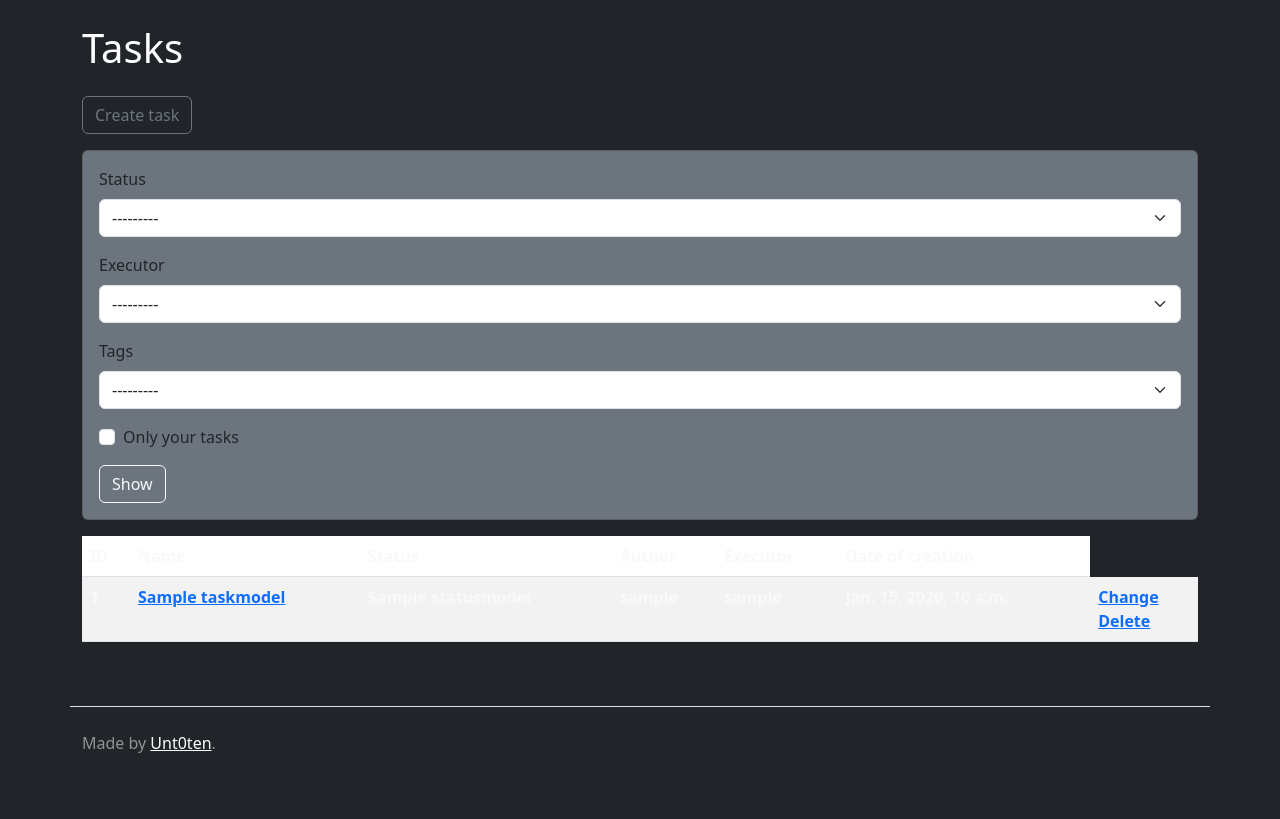
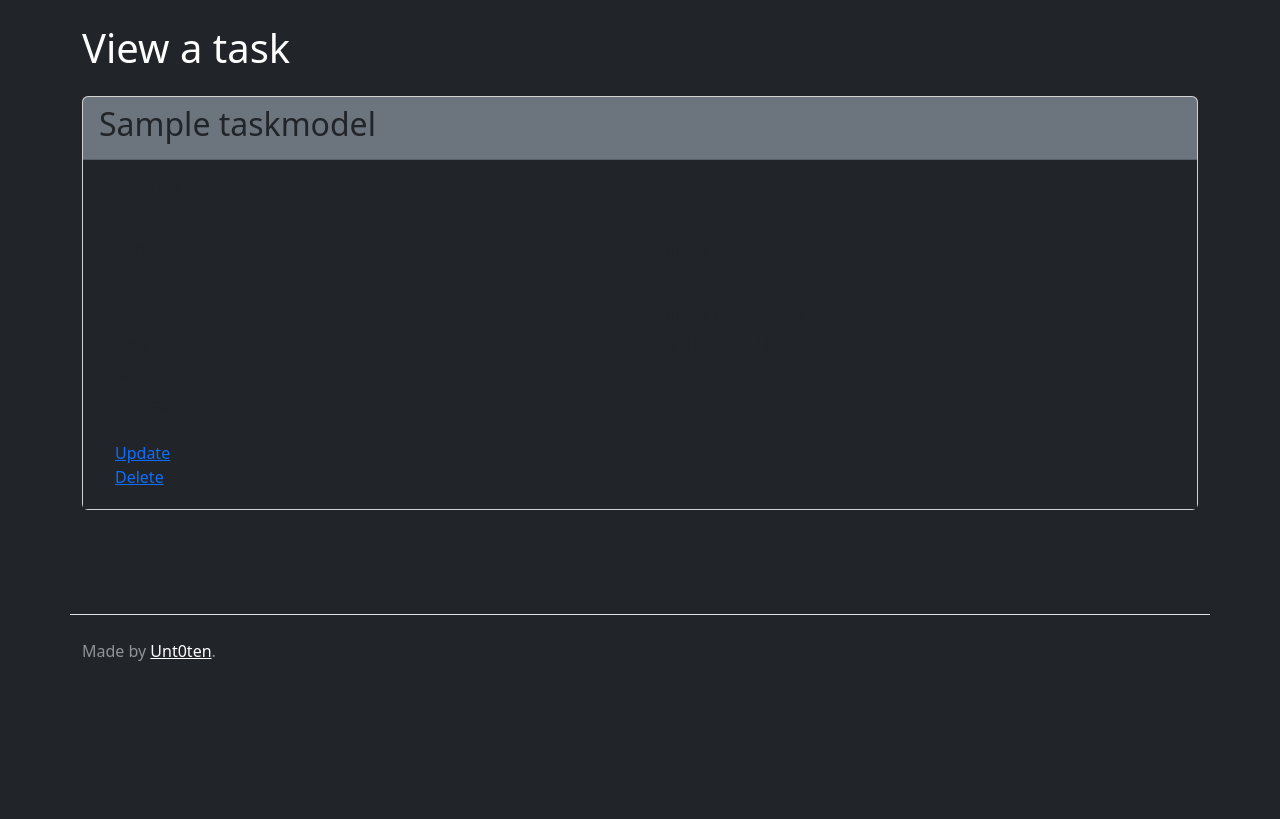
Before and after one commit to Unt0ten/python-project-52, a Django app: page /tasks/1/ in a window 1280 px wide. Shown: the part 73-892 px from the top of the page. After the commit the page ends 734 px from the top, so only its background shows below. Run offline with Django 4.2, Linux system fonts and the light colour scheme; a user stored in the database is signed in; tables that the repository leaves empty hold one stand-in row (values such as "Sample post"); some libraries are stand-ins or nearby versions.

Commit message:
add tasks views

```diff
--- a/task_manager/tasks/admin.py
+++ b/task_manager/tasks/admin.py
@@ -11,6 +11,7 @@ class CustomUserAdmin(admin.ModelAdmin):
         'description',
         'status',
         'executor',
+        'author',
         'created_at'
     )
     search_fields = [
--- a/task_manager/tasks/models.py
+++ b/task_manager/tasks/models.py
@@ -27,6 +27,12 @@ class TaskModel(models.Model):
     executor = models.ForeignKey(
         User,
         on_delete=models.PROTECT,
-        related_name='executor'
+        related_name='executor',
+        null=True,
+        blank=True,
     )
     created_at = models.DateTimeField(default=timezone.now)
+
+    def get_absolute_url(self):
+        url = 'tasks'
+        return url
--- a/task_manager/tasks/urls.py
+++ b/task_manager/tasks/urls.py
@@ -3,8 +3,8 @@ from task_manager.tasks import views
 
 urlpatterns = [
     path('', views.TasksView.as_view(), name='tasks'),
-    path('1/', views.TasksView.as_view(), name='view_task'),
+    path('<int:pk>/', views.SpecificTaskView.as_view(), name='view_task'),
     path('create/', views.CreateTaskView.as_view(), name='create_task'),
-    path('1/update/', views.UpdateTaskView.as_view(), name='update_task'),
-    path('1/delete/', views.DeleteTaskView.as_view(), name='delete_task')
+    path('<int:pk>/update/', views.UpdateTaskView.as_view(), name='update_task'),
+    path('<int:pk>/delete/', views.DeleteTaskView.as_view(), name='delete_task')
 ]
--- a/task_manager/tasks/views.py
+++ b/task_manager/tasks/views.py
@@ -9,13 +9,15 @@ from django.views.generic import CreateView
 from task_manager.statuses.models import StatusModel
 from .models import TaskModel
 from .forms import TaskModelForm
-from  .mixins import CustomAccessMixin, CustomLoginRequiredMixin
+from .mixins import CustomAccessMixin, CustomLoginRequiredMixin
 
 
 class SpecificTaskView(View):
 
     def get(self, request, *args, **kwargs):
-        return render(request, 'tasks/view_task.html')
+        task_id = kwargs.get('pk')
+        task = TaskModel.objects.get(id=task_id)
+        return render(request, 'tasks/view_task.html', {'task': task})
 
 
 class TasksView(CustomLoginRequiredMixin, View):
@@ -24,8 +26,6 @@ class TasksView(CustomLoginRequiredMixin, View):
         users = User.objects.all()
         statuses = StatusModel.objects.all()
         tasks = TaskModel.objects.all()
-        # for task in tasks:
-        #     print(task.author.get_full_name())
         return render(
             request,
             'tasks/tasks.html',
@@ -33,20 +33,12 @@ class TasksView(CustomLoginRequiredMixin, View):
         )
 
 
-class CreateTaskView(LoginRequiredMixin, CreateView):
+class CreateTaskView(CustomLoginRequiredMixin, CreateView):
 
     def form_valid(self, form):
-        """If the form is valid, save the associated model."""
         form.instance.author = self.request.user
         self.object = form.save()
         return super().form_valid(form)
-
-    # def get_form_kwargs(self):
-    #     kwargs = super().get_form_kwargs()
-    #     kwargs.update({
-    #         'author': self.request.user if self.request.user.is_authenticated else None,
-    #     })
-    #     return kwargs
 
     def get(self, request, *args, **kwargs):
         users = User.objects.all()
@@ -67,22 +59,73 @@ class CreateTaskView(LoginRequiredMixin, CreateView):
     def post(self, request, *args, **kwargs):
         form = TaskModelForm(request.POST)
         if form.is_valid():
-            form.save()
+            self.form_valid(form)
             messages.success(
                 request, _('Your task has been successfully created!')
-                )
+            )
             return redirect('tasks')
 
         return render(request, 'tasks/create.html', {'form': form})
 
 
-class UpdateTaskView(View):
+class UpdateTaskView(CustomLoginRequiredMixin, View):
 
     def get(self, request, *args, **kwargs):
-        return render(request, 'tasks/update.html')
+        users = User.objects.all()
+        statuses = StatusModel.objects.all()
+        tasks = TaskModel.objects.all()
+        tags = ''
+        task_id = kwargs.get('pk')
+        task = TaskModel.objects.get(id=task_id)
+        form = TaskModelForm(instance=task)
+        return render(
+            request,
+            'tasks/update.html',
+            {
+                'task': task,
+                'form': form,
+                'task_id': task_id,
+                'tasks': tasks,
+                'users': users,
+                'statuses': statuses,
+                'tags': tags
+            }
+        )
+
+    def post(self, request, *args, **kwargs):
+        task_id = kwargs.get('pk')
+        task = TaskModel.objects.get(id=task_id)
+        form = TaskModelForm(request.POST, instance=task)
+        if form.is_valid():
+            form.save()
+            messages.success(request, _('Task successfully changed'))
+            return redirect('tasks')
+
+        return render(
+            request,
+            'tasks/update.html',
+            {'form': form, 'task_id': task_id}
+        )
 
 
-class DeleteTaskView(View):
+class DeleteTaskView(CustomAccessMixin, View):
 
     def get(self, request, *args, **kwargs):
-        return render(request, 'tasks/delete.html')
+        task_id = kwargs.get('pk')
+        task = TaskModel.objects.get(id=task_id)
+        return render(
+            request,
+            'tasks/delete.html',
+            {'task_id': task_id, 'task': task}
+        )
+
+    def post(self, request, *args, **kwargs):
+        task_id = kwargs.get('pk')
+        task = TaskModel.objects.get(id=task_id)
+        if task:
+            task.delete()
+            messages.success(
+                request,
+                _('Task deleted successfully!')
+            )
+        return redirect('tasks')
--- a/task_manager/templates/header.html
+++ b/task_manager/templates/header.html
@@ -21,7 +21,7 @@
         <div class="collapse" id="navbarToggleExternalContent">
           <div>
             <h5 class="text-white h-25">{% translate 'User' %}</h5>
-            <span class="text-muted">{{ user.username }}</span>
+            <span class="text-muted">{{ user.get_full_name }} ({{ user.username }})</span>
           </div>
         </div>
         <nav class="navbar navbar-dark">
--- a/task_manager/templates/statuses/statuses.html
+++ b/task_manager/templates/statuses/statuses.html
@@ -25,7 +25,7 @@
           <td class="fw-bold text-light">{{ status.name }}</td>
           <td class="fw-bold text-light">{{ status.date_creation }}</td>
           <td class="fw-bold text-light">
-            <a class="" href="{% url 'update_status' status.id %}">{% translate 'Сhange' %}</a>
+            <a class="" href="{% url 'update_status' status.id %}">{% translate 'Update' %}</a>
             <br>
             <a class="" href="{% url 'delete_status' status.id %}">{% translate 'Delete' %}</a>
           </td>
--- a/task_manager/templates/tasks/create.html
+++ b/task_manager/templates/tasks/create.html
@@ -53,5 +53,7 @@
 
           <input class="btn btn-outline-secondary my-2" type="submit" value="{% translate 'Create' %}">
         </div>
+      </div>
+    </div>
   </form>
 {% endblock main %}
--- a/task_manager/templates/tasks/tasks.html
+++ b/task_manager/templates/tasks/tasks.html
@@ -60,15 +60,15 @@
       <tbody>
       <tr>
         <td class="fw-bold text-light">{{ task.id }}</td>
-        <td class="fw-bold text-light"><a href="{% url 'view_task' %}">{{ task.name }}</a></td>
+        <td class="fw-bold text-light"><a href="{% url 'view_task' task.id %}">{{ task.name }}</a></td>
         <td class="fw-bold text-light">{{ task.status.name }}</td>
-        <td class="fw-bold text-light">{{ task.author }}</td>
-        <td class="fw-bold text-light">{{ task.executor }}</td>
+        <td class="fw-bold text-light">{{ task.author.get_full_name }}</td>
+          <td class="fw-bold text-light">{% if task.executor %}{{ task.executor.get_full_name }}{% endif %}</td>
         <td class="fw-bold text-light">{{ task.created_at }}</td>
         <td class="fw-bold text-light">
-          <a class="" href="{% url 'update_task' %}">{% translate 'Сhange' %}</a>
+          <a class="" href="{% url 'update_task' task.id %}">{% translate 'Update' %}</a>
           <br>
-          <a class="" href="{% url 'delete_task' %}">{% translate 'Delete' %}</a>
+          <a class="" href="{% url 'delete_task' task.id %}">{% translate 'Delete' %}</a>
         </td>
       </tr>
       </tbody>
--- a/task_manager/templates/tasks/view_task.html
+++ b/task_manager/templates/tasks/view_task.html
@@ -1,10 +1,56 @@
-<!DOCTYPE html>
-<html lang="en">
-<head>
-  <meta charset="UTF-8">
-  <title>Title</title>
-</head>
-<body>
+{% extends 'layout.html' %}
+{% load i18n %}
+{% load static %}
+{% block title %}{% translate 'Create task' %}{% endblock %}
 
-</body>
-</html>
+{% block main %}
+
+  <h1 class="my-4">{% translate 'View a task' %}</h1>
+  <div class="card">
+    <div class="card-header bg-secondary">
+      <h2>{{ task.name }}</h2>
+    </div>
+    <div class="card-body bg-dark">
+      <p>{{ task.description }}</p>
+      <hr>
+      <div class="container">
+        <div class="row p-1">
+          <div class="col">{% translate 'Author' %}</div>
+          <div class="col">{{ task.author.get_full_name }}</div>
+        </div>
+        <div class="row p-1">
+          <div class="col">{% translate 'Executor' %}</div>
+          <div class="col"{{ task.executor.get_full_name }}></div>
+        </div>
+        <div class="row p-1">
+          <div class="col">{% translate 'Status' %}</div>
+          <div class="col">{{ task.status.name }}</div>
+        </div>
+        <div class="row p-1">
+          <div class="col">{% translate 'Date of creation' %}</div>
+          <div class="col">{{ task.created_at }}</div>
+        </div>
+        <div class="row p-1">
+          <div class="col">
+            <h6>{% translate 'Tags' %}</h6>
+            <ul>
+
+              <li>sadsad</li>
+              {#              <li>{{ task.tag }}</li>#}
+
+            </ul>
+          </div>
+        </div>
+        <div class="row p-1">
+          <div class="col">
+            <a href="{% url 'update_task' task.id %}">{% translate 'Update' %}</a>
+            <br>
+            <a href="{% url 'delete_task' task.id %}">{% translate 'Delete' %}</a>
+          </div>
+        </div>
+      </div>
+    </div>
+  </div>
+
+
+{% endblock %}
--- a/task_manager/templates/users/update.html
+++ b/task_manager/templates/users/update.html
@@ -65,6 +65,6 @@
       {% endif %}
       <div class="form-text">{{ form.password2.help_text }}</div>
     </div>
-    <input class="btn btn-outline-secondary my-2" type="submit" value="{% translate 'Change' %}">
+    <input class="btn btn-outline-secondary my-2" type="submit" value="{% translate 'Update' %}">
   </form>
 {% endblock %}
--- a/task_manager/templates/users/users.html
+++ b/task_manager/templates/users/users.html
@@ -25,7 +25,7 @@
         <td class="fw-bold text-light">{{ user.get_full_name }}</td>
         <td class="fw-bold text-light">{{ user.date_joined }}</td>
         <td class="fw-bold text-light">
-          <a class="" href="{% url 'update_user' user.id %}">{% translate 'Сhange' %}</a>
+          <a class="" href="{% url 'update_user' user.id %}">{% translate 'Update' %}</a>
           <br>
           <a class="" href="{% url 'delete_user' user.id %}">{% translate 'Delete' %}</a>
         </td>
--- a/task_manager/users/views.py
+++ b/task_manager/users/views.py
@@ -91,7 +91,7 @@ class UserFormDeleteView(CustomAccessMixin, View):
                 messages.warning(
                     request,
                     _('Cannot delete user because it is in use')
-                    )
+                )
             return redirect('users')
 
 
```
Also changed, not shown: task_manager/tasks/mixins.py (+12 -9 lines), task_manager/templates/tasks/delete.html (+7 -1 lines), task_manager/templates/tasks/update.html (+59 -1 lines), task_manager/users/mixins.py (+5 -6 lines), 1 other file.
